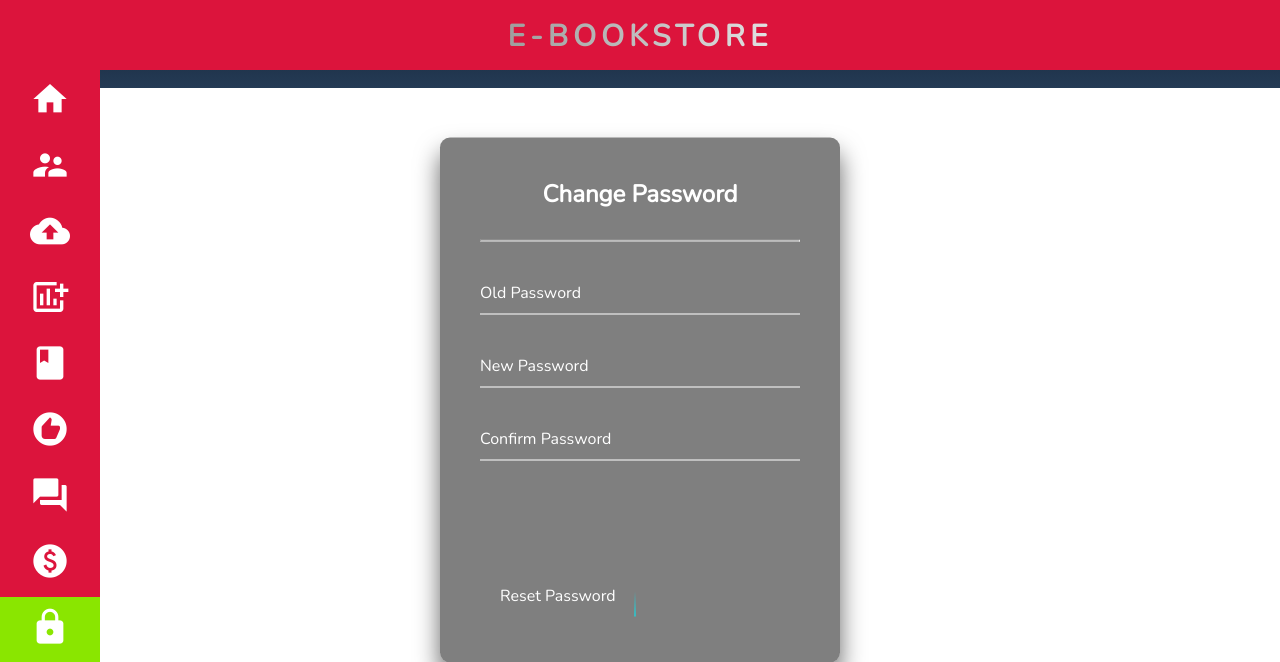
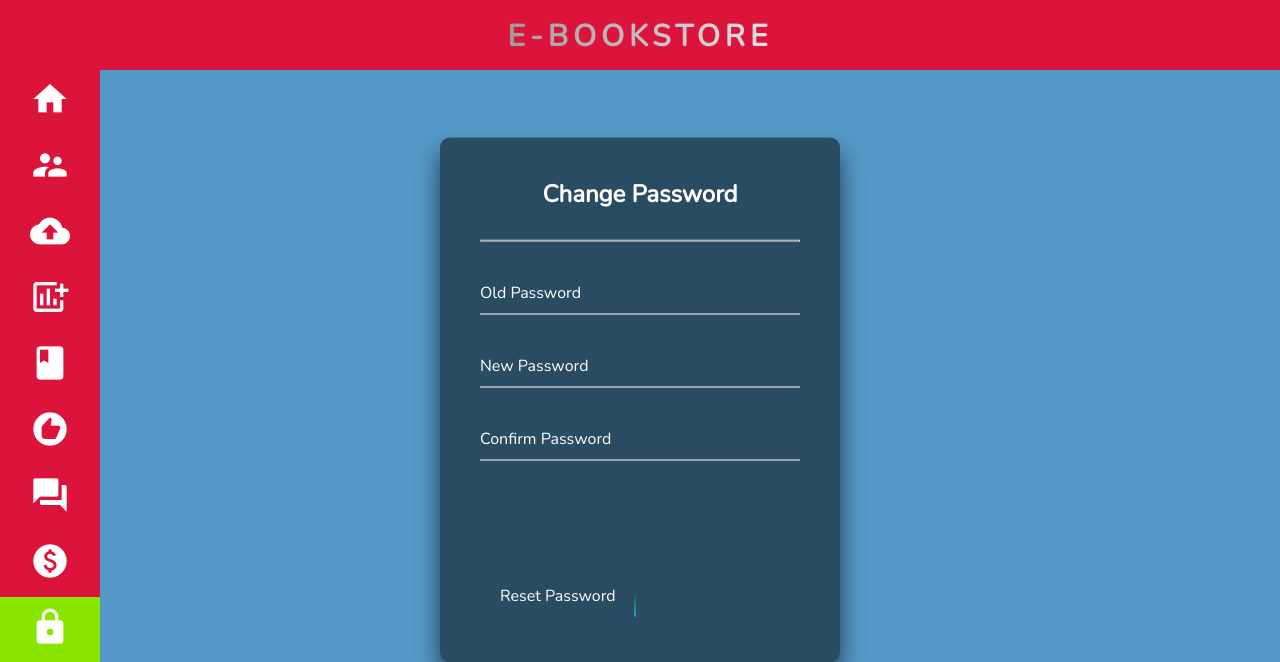
Before and after one commit to sachinraghult/e-bookstore, a PHP site: page /admin/adminpwd.php in a window 1280 px wide. Shown: the top 662 px of the page. Run offline with PHP 8.4, Linux system fonts and the light colour scheme; a user stored in the database is signed in; a stand-in replaces the project's code that opens the database connection.

Commit message:
style changes in admin password reset

```diff
--- a/css/login.css
+++ b/css/login.css
@@ -2,7 +2,7 @@ body {
   margin:0;
   padding:0;
   font-family: sans-serif;
-  background: linear-gradient(#141e30, #243b55);
+  background: #5499C7;
   background-repeat: no-repeat;
 }
 
```
